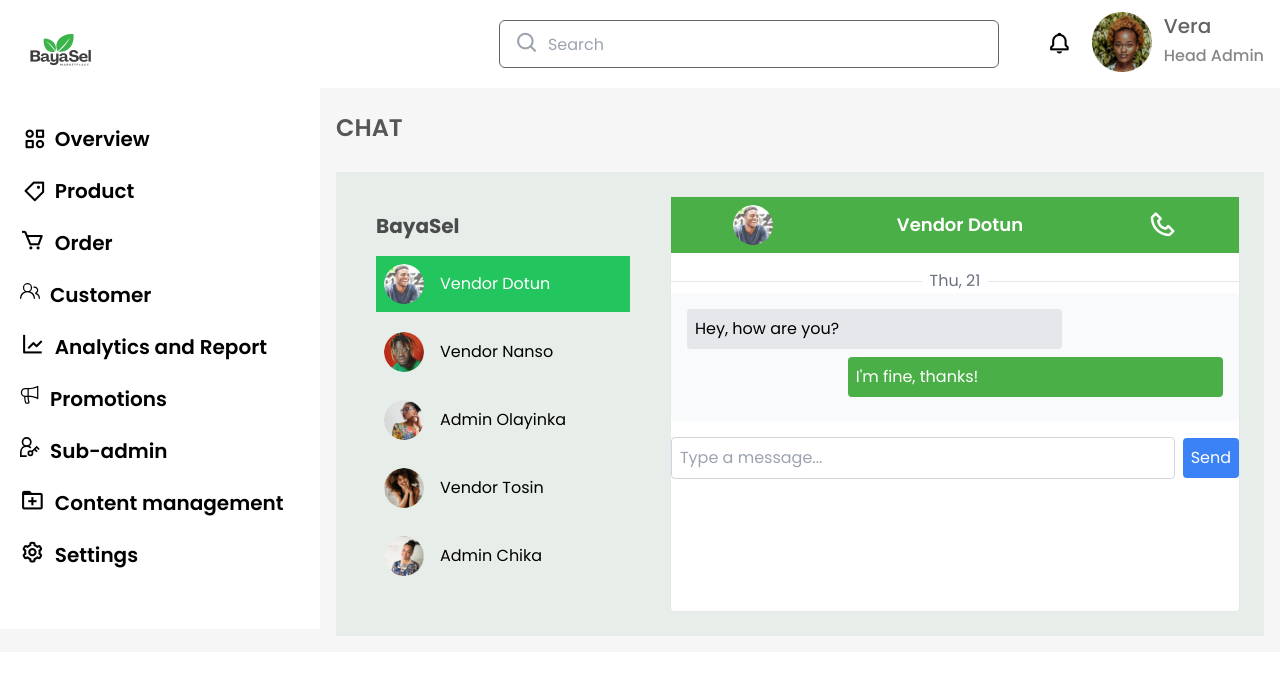
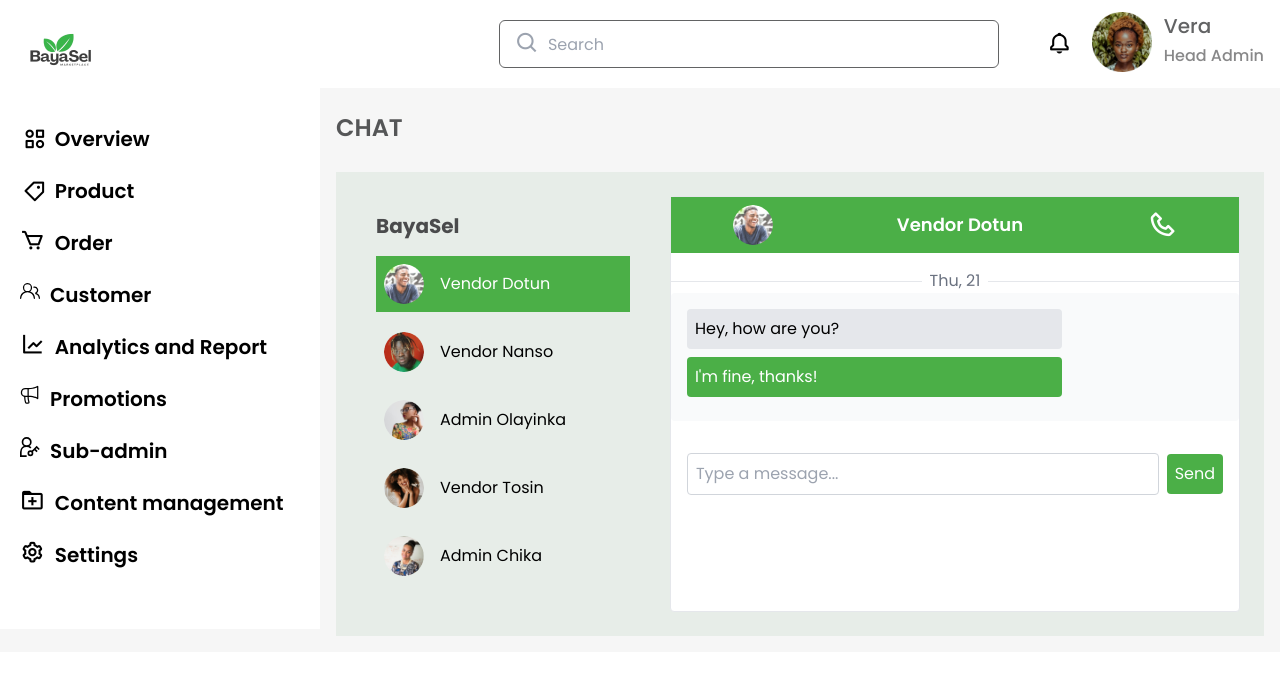
Before and after one commit to BayaSel/Bayasel-Admin, a React (Vite) app: page /chat in a window 1280 px wide. Both pictures are taken after a click on the item "Vendor Dotun". Shown: the top 674 px of the page. Built offline with nearby package versions, Linux system fonts and the light colour scheme.

Commit message:
feat-added chat functionality and dummy data

```diff
--- a/src/pages/Chat.jsx
+++ b/src/pages/Chat.jsx
@@ -44,7 +44,7 @@ export default function Chat() {
               <li
                 key={chat.id}
                 className={`p-2 cursor-pointer mb-3 flex items-center gap-4 ${
-                  activeChat?.id === chat.id ? "bg-green-500 text-white" : "bg-[none]"
+                  activeChat?.id === chat.id ? "bg-Green text-white" : "bg-[none]"
                 }`}
                 onClick={() => setActiveChat(chat)}
               >
@@ -66,6 +66,7 @@ export default function Chat() {
                 <i class='bx bx-phone text-white text-3xl'></i>
               </div>
 
+              {/* Date */}
               <div className="flex items-center justify-evenly text-gray-500 gap-2">
                   <span className="border-t border-t-5 flex-grow"></span>
                   <p>Thu, 21</p>
@@ -78,7 +79,7 @@ export default function Chat() {
                   <p
                     key={index}
                     className={`mb-2 p-2 rounded max-w-[70%] ${
-                      message.isUser ? "ml-auto bg-Green text-white" : "mr-auto bg-gray-200 text-black"
+                      message.isUser ? "bg-Green text-white" : " bg-gray-200 text-black"
                     }`}
                   >
                     {message.text}
@@ -87,7 +88,7 @@ export default function Chat() {
               </div>
 
               {/* Input for new message */}
-              <div className="flex items-center">
+              <div className="flex items-center p-4">
                 <input
                   type="text"
                   value={newMessage}
@@ -97,7 +98,7 @@ export default function Chat() {
                 />
                 <button
                   onClick={handleSendMessage}
-                  className="bg-blue-500 text-white p-2 rounded"
+                  className="bg-Green text-white p-2 rounded"
                 >
                   Send
                 </button>
```
